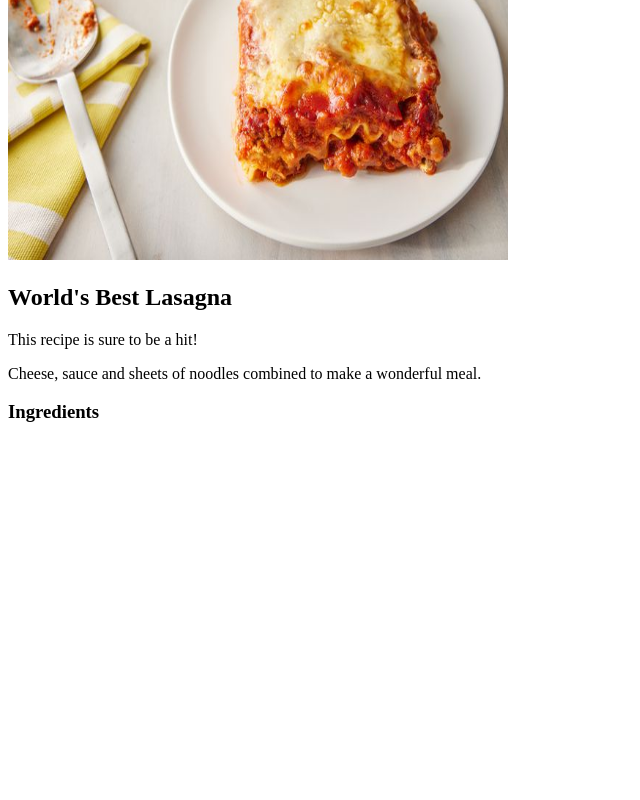
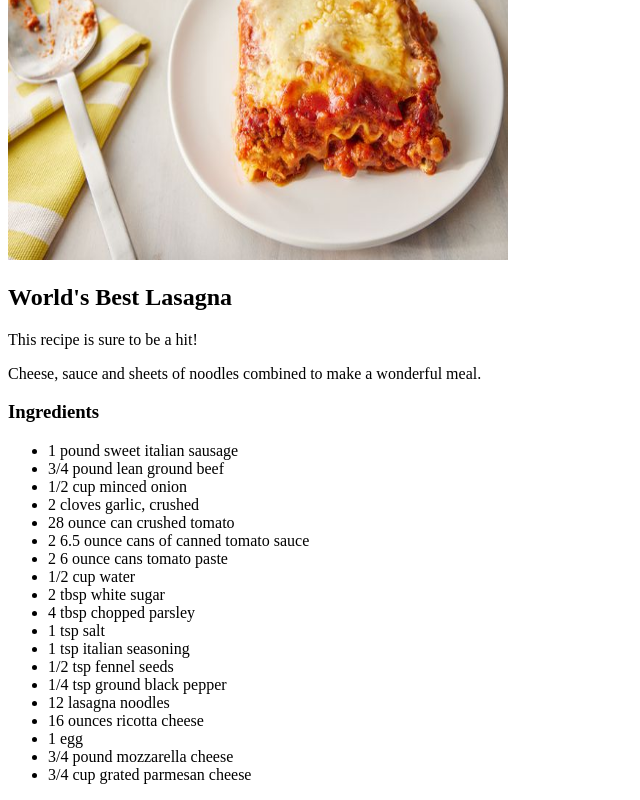
Before and after one commit to tommysoren0323/odin-recipes, a plain HTML site: page recipes/lasagna.html in a window 1280 px wide. Shown: the part 320-1120 px from the top of the page, without its empty margins (0-640 px from the left). Before the commit the page ends 800 px from the top, so only its background shows below. Drawn offline with Linux system fonts and the light colour scheme.

Commit message:
added an unordered list of all the ingredient item

```diff
--- a/recipes/lasagna.html
+++ b/recipes/lasagna.html
@@ -12,5 +12,26 @@
     <p>This recipe is sure to be a hit!</p>
     <p>Cheese, sauce and sheets of noodles combined to make a wonderful meal.</p>
     <h3>Ingredients</h3>
+    <ul>
+        <li>1 pound sweet italian sausage</li>
+        <li>3/4 pound lean ground beef</li>
+        <li>1/2 cup minced onion</li>
+        <li>2 cloves garlic, crushed</li>
+        <li>28 ounce can crushed tomato</li>
+        <li>2 6.5 ounce cans of canned tomato sauce</li>
+        <li>2 6 ounce cans tomato paste</li>
+        <li>1/2 cup water</li>
+        <li>2 tbsp white sugar</li>
+        <li>4 tbsp chopped parsley</li>
+        <li>1 tsp salt</li>
+        <li>1 tsp italian seasoning</li>
+        <li>1/2 tsp fennel seeds</li>
+        <li>1/4 tsp ground black pepper</li>
+        <li>12 lasagna noodles</li>
+        <li>16 ounces ricotta cheese</li>
+        <li>1 egg</li>
+        <li>3/4 pound mozzarella cheese</li>
+        <li>3/4 cup grated parmesan cheese</li>
+    </ul>
 </body>
 </html>
```
